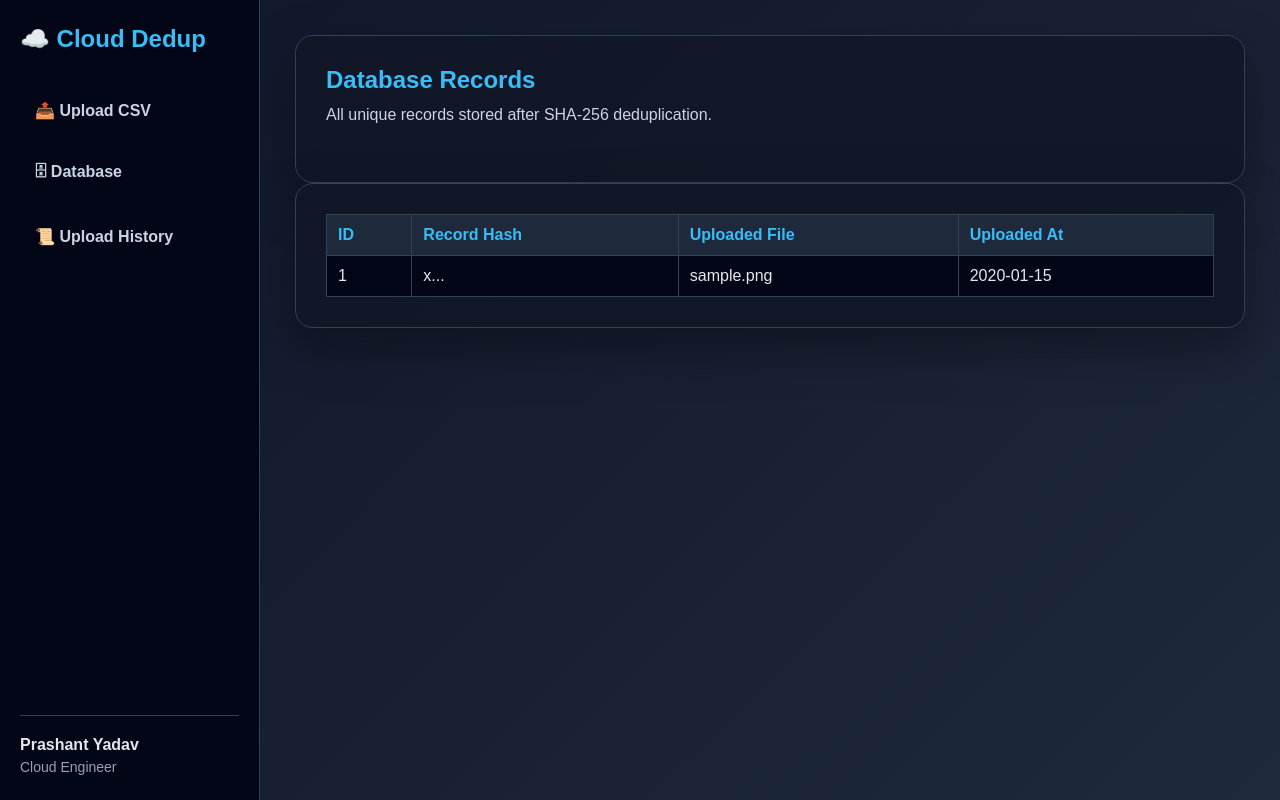
After one commit to Prashant12588/CODSOFT_TASK2_Cloud_Data_Deduplication_System, a Flask app: page /database in a window 1280 px wide. The commit adds this page. Run offline with Flask 3, Linux system fonts and the light colour scheme; tables that the repository leaves empty hold one stand-in row (values such as "Sample post").

Commit message:
Add database records explorer

```diff
--- a/app.py
+++ b/app.py
@@ -138,6 +138,21 @@ def upload_history():
 
     return render_template("history.html", history=history)
 
+@app.route("/database")
+def database_records():
+    conn = sqlite3.connect(DB_PATH)
+    cursor = conn.cursor()
+
+    cursor.execute("""
+        SELECT id, record_hash, uploaded_file, uploaded_at
+        FROM records
+        ORDER BY id DESC
+    """)
+
+    records = cursor.fetchall()
+    conn.close()
+
+    return render_template("database.html", records=records)
 
 if __name__ == "__main__":
     init_db()
--- /dev/null
+++ b/templates/database.html
@@ -0,0 +1,43 @@
+<!DOCTYPE html>
+<html>
+<head>
+    <title>Database Records</title>
+    <link rel="stylesheet" href="{{ url_for('static', filename='style.css') }}">
+</head>
+<body>
+
+{% include 'sidebar.html' %}
+
+<main class="main-content">
+    <section class="hero">
+        <h1>Database Records</h1>
+        <p>All unique records stored after SHA-256 deduplication.</p>
+    </section>
+
+    <section class="table-panel">
+        <table class="data-table">
+            <thead>
+                <tr>
+                    <th>ID</th>
+                    <th>Record Hash</th>
+                    <th>Uploaded File</th>
+                    <th>Uploaded At</th>
+                </tr>
+            </thead>
+
+            <tbody>
+                {% for row in records %}
+                <tr>
+                    <td>{{ row[0] }}</td>
+                    <td>{{ row[1][:20] }}...</td>
+                    <td>{{ row[2] }}</td>
+                    <td>{{ row[3] }}</td>
+                </tr>
+                {% endfor %}
+            </tbody>
+        </table>
+    </section>
+</main>
+
+</body>
+</html>
--- a/templates/sidebar.html
+++ b/templates/sidebar.html
@@ -4,6 +4,7 @@
 
         <nav class="sidebar-menu">
             <a href="/">📤 Upload CSV</a>
+            <a href="/database">🗄 Database</a>
             <a href="/history">📜 Upload History</a>
         </nav>
     </div>
```
